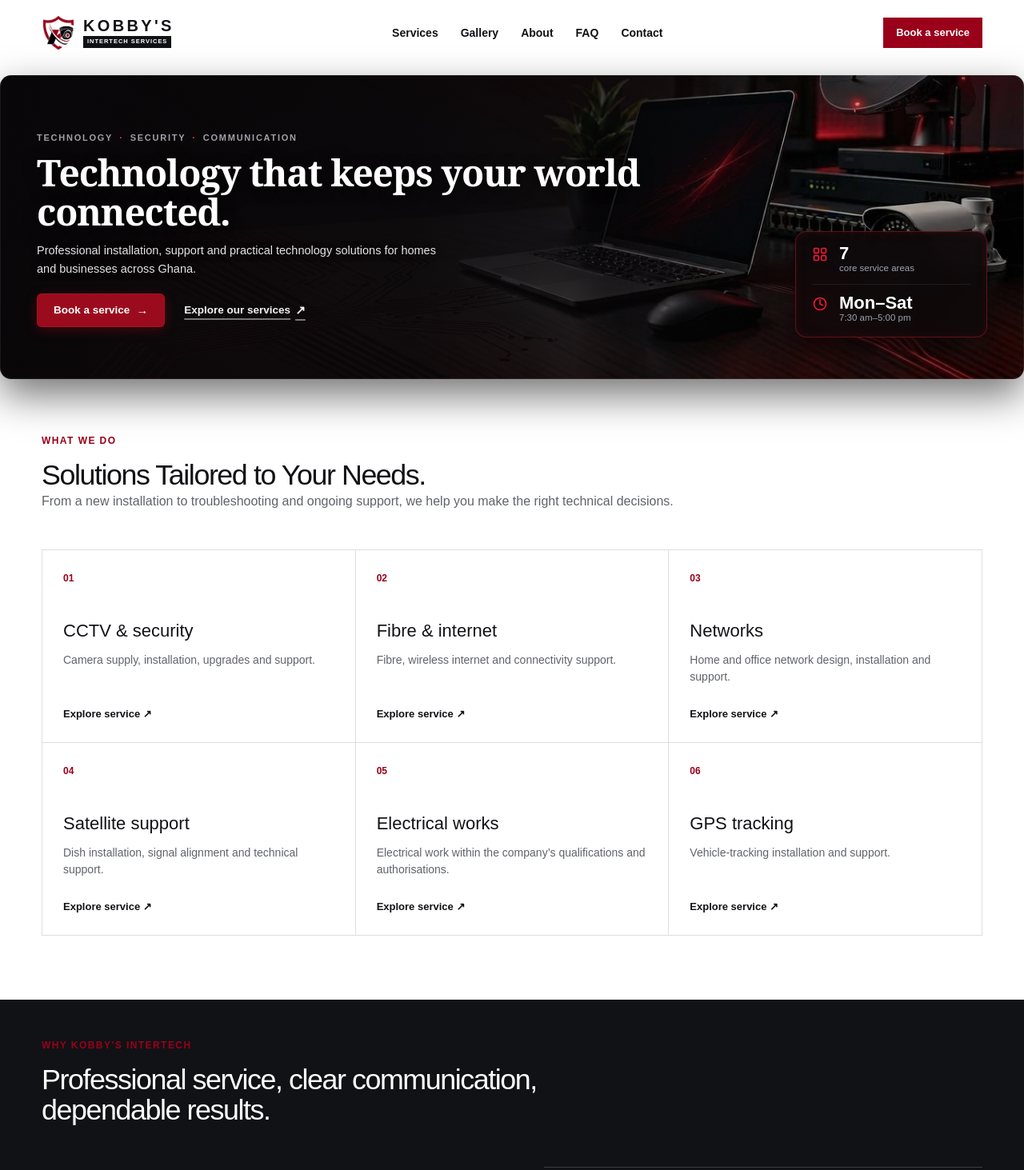
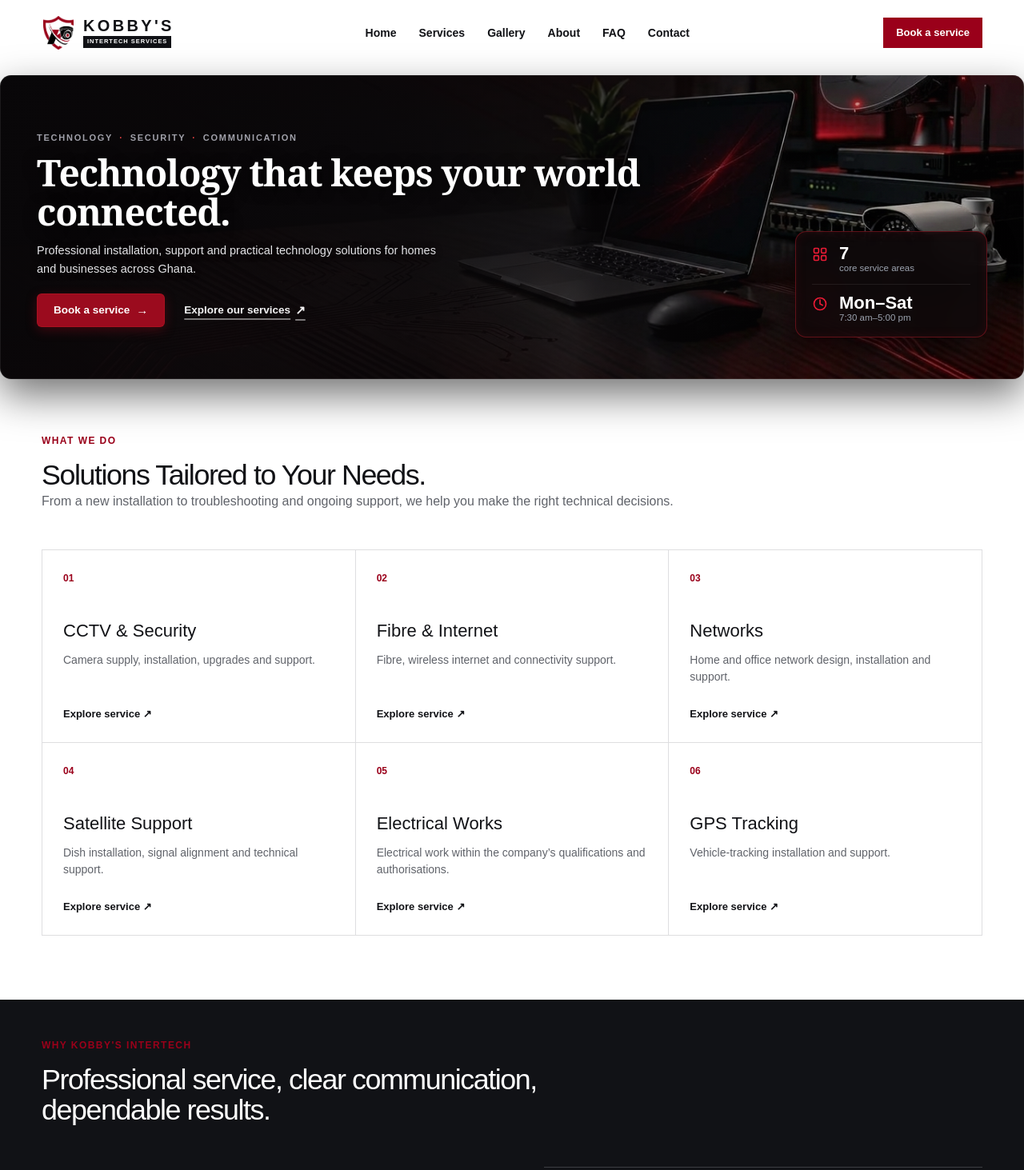
Before and after one commit to kwakutheo/kobbys_intertech_services, a Next.js app in the folder apps/web/: page / in a window 1280 px wide. Shown: the top 1463 px of the page at 80% size. Built offline with nearby package versions, Linux system fonts and the light colour scheme.

Commit message:
feat: add site header/footer components, site data, and gallery management pages

```diff
--- a/apps/web/src/app/gallery/manage/page.tsx
+++ b/apps/web/src/app/gallery/manage/page.tsx
@@ -1,6 +1,7 @@
 'use client';
 
 import Image from 'next/image';
+import Link from 'next/link';
 import { useCallback, useRef, useState } from 'react';
 
 const API_BASE = process.env.NEXT_PUBLIC_API_URL ?? 'http://localhost:4000/api/v1';
@@ -146,7 +147,11 @@ export default function GalleryManagePage() {
   return (
     <main>
       <section className="page-hero">
-        <p className="eyebrow">Gallery admin</p>
+        <p className="eyebrow">
+          <Link href="/admin" style={{ color: 'inherit', textDecoration: 'none' }}>
+            ← Admin Dashboard
+          </Link>
+        </p>
         <h1>Manage Photos</h1>
         <p>{photos.length} photo{photos.length !== 1 ? 's' : ''} in the gallery.</p>
       </section>
--- a/apps/web/src/app/gallery/page.tsx
+++ b/apps/web/src/app/gallery/page.tsx
@@ -1,6 +1,5 @@
 import type { Metadata } from 'next';
 import Image from 'next/image';
-import Link from 'next/link';
 import { Suspense } from 'react';
 
 export const metadata: Metadata = {
@@ -73,12 +72,6 @@ export default function GalleryPage() {
         <Suspense fallback={<p className="gallery-empty">Loading gallery photos…</p>}>
           <GalleryGrid />
         </Suspense>
-
-        <div className="gallery-manage-hint">
-          <Link href="/admin/gallery" className="text-link">
-            Manage gallery <span aria-hidden="true">↗</span>
-          </Link>
-        </div>
       </section>
     </main>
   );
--- a/apps/web/src/components/site-footer.tsx
+++ b/apps/web/src/components/site-footer.tsx
@@ -15,7 +15,7 @@ export function SiteFooter() {
     <div><p>Achimota, Accra–Ghana</p>
     <p>Digital address: E2-5656-7654</p>
     </div>
-    <div className="footer-links"><Link href="/services">Services</Link><Link href="/gallery">Gallery</Link><Link href="/request-quote">Request a quotation</Link><Link href="/book-service">Book a service</Link><Link href="/contact">Contact</Link></div>
+    <div className="footer-links"><Link href="/">Home</Link><Link href="/services">Services</Link><Link href="/gallery">Gallery</Link><Link href="/request-quote">Request a quotation</Link><Link href="/book-service">Book a service</Link><Link href="/contact">Contact</Link></div>
     <p className="copyright">© 2026 Kobby&apos;s Intertech Services.</p>
   </footer>;
 }
--- a/apps/web/src/components/site-header.tsx
+++ b/apps/web/src/components/site-header.tsx
@@ -12,7 +12,7 @@ export function SiteHeader() {
           <span className="brand-sub">INTERTECH SERVICES</span>
         </span>
     </Link>
-    <nav aria-label="Main navigation"><Link href="/services">Services</Link><Link href="/gallery">Gallery</Link><Link href="/about">About</Link><Link href="/faq">FAQ</Link><Link href="/contact">Contact</Link></nav>
+    <nav aria-label="Main navigation"><Link href="/">Home</Link><Link href="/services">Services</Link><Link href="/gallery">Gallery</Link><Link href="/about">About</Link><Link href="/faq">FAQ</Link><Link href="/contact">Contact</Link></nav>
     <Link className="button button-small" href="/book-service">Book a service</Link>
   </header>;
 }
--- a/apps/web/src/data/site.ts
+++ b/apps/web/src/data/site.ts
@@ -7,12 +7,12 @@ export type Service = {
 };
 
 export const services: Service[] = [
-  { slug: "cctv-security", name: "CCTV & security", summary: "Camera supply, installation, upgrades and support.", description: "Security systems for indoor and outdoor surveillance, configured around your property and monitoring needs.", inclusions: ["CCTV camera supply and installation", "Indoor and outdoor surveillance", "Night vision and motion detection", "Remote viewing on phones", "DVR/NVR setup, storage and maintenance", "Security system upgrades and troubleshooting"] },
-  { slug: "fibre-internet", name: "Fibre & internet", summary: "Fibre, wireless internet and connectivity support.", description: "Internet and connectivity solutions to establish, improve and maintain the way your property gets online.", inclusions: ["Fibre-optic cable installation", "Wireless internet setups", "Router configuration and optimisation", "Network troubleshooting and maintenance", "Network cabling (Cat6 and Cat5e)", "Internet speed testing and optimisation"] },
+  { slug: "cctv-security", name: "CCTV & Security", summary: "Camera supply, installation, upgrades and support.", description: "Security systems for indoor and outdoor surveillance, configured around your property and monitoring needs.", inclusions: ["CCTV camera supply and installation", "Indoor and outdoor surveillance", "Night vision and motion detection", "Remote viewing on phones", "DVR/NVR setup, storage and maintenance", "Security system upgrades and troubleshooting"] },
+  { slug: "fibre-internet", name: "Fibre & Internet", summary: "Fibre, wireless internet and connectivity support.", description: "Internet and connectivity solutions to establish, improve and maintain the way your property gets online.", inclusions: ["Fibre-optic cable installation", "Wireless internet setups", "Router configuration and optimisation", "Network troubleshooting and maintenance", "Network cabling (Cat6 and Cat5e)", "Internet speed testing and optimisation"] },
   { slug: "networking", name: "Networks", summary: "Home and office network design, installation and support.", description: "Networking solutions for secure, reliable connections across homes, offices and other working spaces.", inclusions: ["LAN/WAN design and implementation", "Network setup for homes and offices", "Wi-Fi network planning and installation", "Network security and firewall configuration", "Network device configuration", "Network cable testing and certification"] },
-  { slug: "satellite", name: "Satellite support", summary: "Dish installation, signal alignment and technical support.", description: "Satellite installation and support for dependable viewing, clearer signal and multi-channel setups.", inclusions: ["Satellite dish installation", "Signal alignment and optimisation", "Receiver-box setup and configuration", "Satellite dish repair and realignment", "Troubleshooting satellite signal issues", "Multi-satellite installation for multiple channels"] },
-  { slug: "electrical-works", name: "Electrical works", summary: "Electrical work within the company’s qualifications and authorisations.", description: "Electrical services delivered within the work the company is qualified and authorised to perform.", inclusions: ["Assessment", "Approved electrical work", "Testing and support"] },
-  { slug: "gps-tracking", name: "GPS tracking", summary: "Vehicle-tracking installation and support.", description: "GPS vehicle-tracking installation and ongoing technical support.", inclusions: ["Device installation", "Configuration support", "Troubleshooting"] },
+  { slug: "satellite", name: "Satellite Support", summary: "Dish installation, signal alignment and technical support.", description: "Satellite installation and support for dependable viewing, clearer signal and multi-channel setups.", inclusions: ["Satellite dish installation", "Signal alignment and optimisation", "Receiver-box setup and configuration", "Satellite dish repair and realignment", "Troubleshooting satellite signal issues", "Multi-satellite installation for multiple channels"] },
+  { slug: "electrical-works", name: "Electrical Works", summary: "Electrical work within the company’s qualifications and authorisations.", description: "Electrical services delivered within the work the company is qualified and authorised to perform.", inclusions: ["Assessment", "Approved electrical work", "Testing and support"] },
+  { slug: "gps-tracking", name: "GPS Tracking", summary: "Vehicle-tracking installation and support.", description: "GPS vehicle-tracking installation and ongoing technical support.", inclusions: ["Device installation", "Configuration support", "Troubleshooting"] },
 ];
 
 export const faqs = [
```
